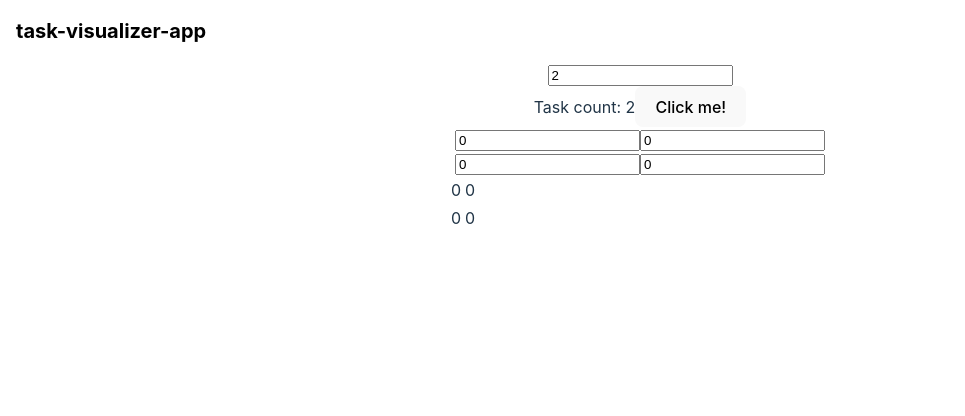
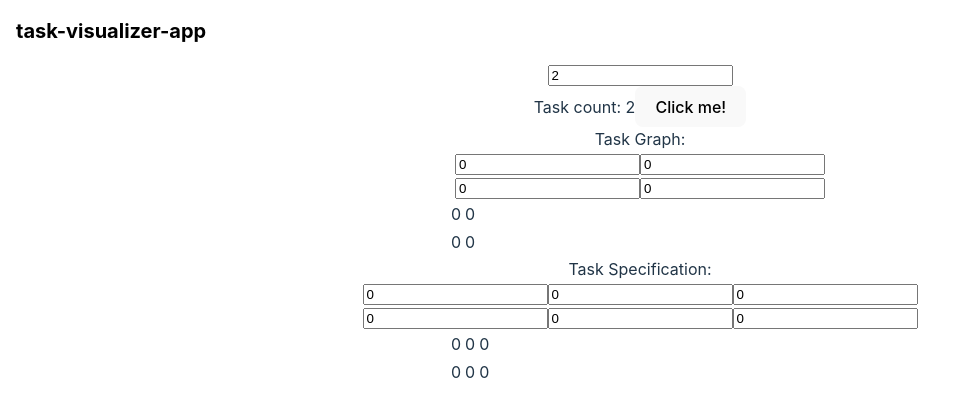
Before and after one commit to YaBoyya/task-visualizer-app, a React (Vite) app: page / in a window 1280 px wide. Shown: the top 416 px of the page, without its empty margins (0-965 px from the left). Built offline with nearby package versions, Linux system fonts and the light colour scheme.

Commit message:
Add task specification input and revert Matrix component renaming

```diff
--- a/src/App.tsx
+++ b/src/App.tsx
@@ -1,7 +1,7 @@
 import { useState } from "react";
 import './App.css'
 import InputTaskCount from "./InputTaskCount";
-import TaskGraph from './TaskGraph'
+import Matrix from './Matrix'
 import MC_DZZZ from './MC_DZZZ'
 
 
@@ -50,12 +50,21 @@ function App() {
         <InputTaskCount
           setTaskCount={setTaskCount}
         />
+
         Task count: {taskCount}
         <button onClick={() => MC_DZZZ(taskGraph, taskSpecification, n, m)}>
           Click me!
         </button>
-        <TaskGraph
-          taskCount={taskCount}
+        <br/>
+        Task Graph:
+        <Matrix
+          row={taskCount}
+          col={taskCount}
+        />
+        Task Specification:
+        <Matrix
+          row={taskCount}
+          col={3}
         />
       </div>
     </>
--- a/src/TaskGraph.tsx
+++ b/src/Matrix.tsx
@@ -2,22 +2,23 @@ import { useEffect, useState } from "react";
 import MatrixInput from "./MatrixInput";
 import MatrixRender from "./MatrixRender";
 
-export interface TaskGraphParams {
-  taskCount: number;
+export interface MatrixParams {
+  row: number;
+  col: number;
 }
 
-function TaskGraph({taskCount}: TaskGraphParams) {
+function Matrix({row, col}: MatrixParams) {
   const [matrix, setMatrix] = useState(
     Array.from(
-      {length: taskCount},
-      () => Array(taskCount).fill(0)
+      {length: row},
+      () => Array(col).fill(0)
     )
   );
 
   useEffect(() => {
     // TODO make it so that when it changes sizes it can keep it's values
-    setMatrix(Array.from({length: taskCount}, () => Array(taskCount).fill(0)));
-  }, [taskCount])
+    setMatrix(Array.from({length: row}, () => Array(col).fill(0)));
+  }, [row, col])
 
   return(
     <>
@@ -27,4 +28,4 @@ function TaskGraph({taskCount}: TaskGraphParams) {
   );
 }
 
-export default TaskGraph;
+export default Matrix;
```
